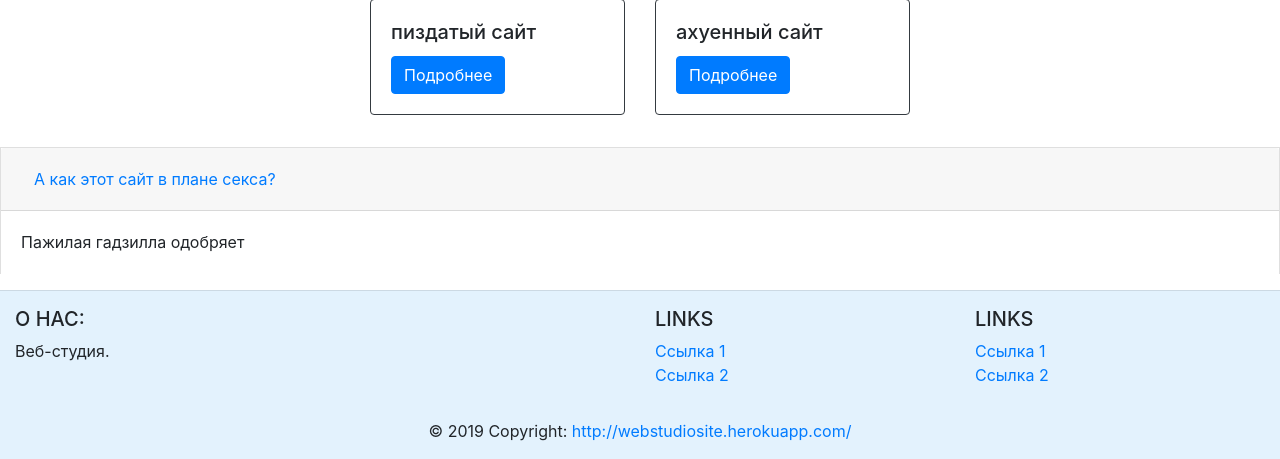
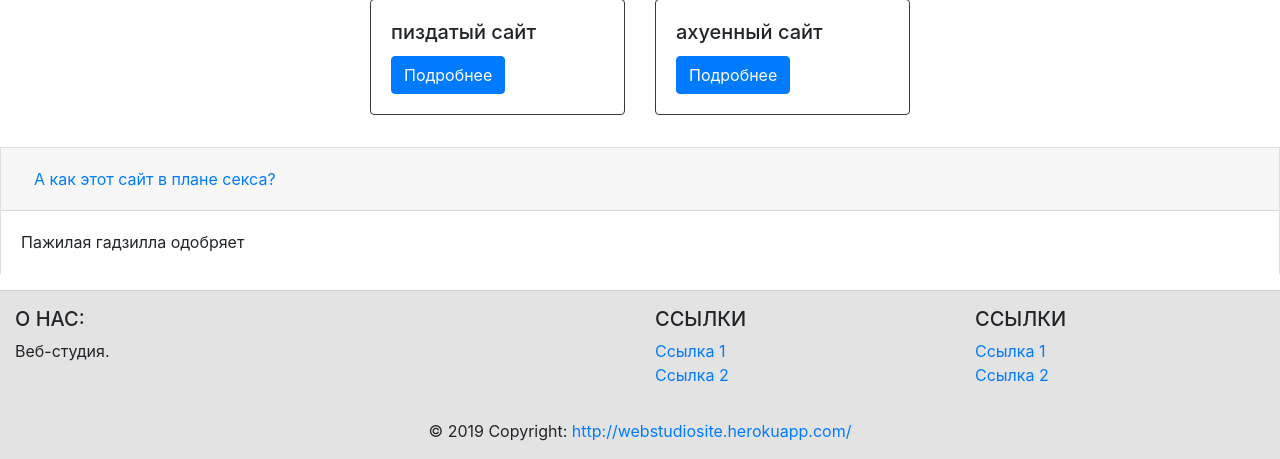
Before and after one commit to BReakMyMinD/webstudio, a Django app: page / in a window 1280 px wide. Shown: the part 483-942 px from the top of the page. Run offline with Django 3.2, Linux system fonts and the light colour scheme; data comes from the database, SQL or seed files in the repository; some libraries are stand-ins or nearby versions.

Commit message:
Update index.html

```diff
--- a/templates/index.html
+++ b/templates/index.html
@@ -98,7 +98,7 @@
 
 
 
-    <footer style="background-color: #e3f2fd;">
+    <footer style="background-color: #e3e3e3;">
       <hr />
 
   <!-- Footer Links -->
@@ -123,7 +123,7 @@
       <div class="col-md-3 mb-md-0 mb-3">
 
         <!-- Links -->
-        <h5 class="text-uppercase">Links</h5>
+        <h5 class="text-uppercase">Ссылки</h5>
 
         <ul class="list-unstyled">
           <li>
@@ -142,7 +142,7 @@
       <div class="col-md-3 mb-md-0 mb-3">
 
         <!-- Links -->
-        <h5 class="text-uppercase">Links</h5>
+        <h5 class="text-uppercase">Ссылки</h5>
 
         <ul class="list-unstyled">
           <li>
```
